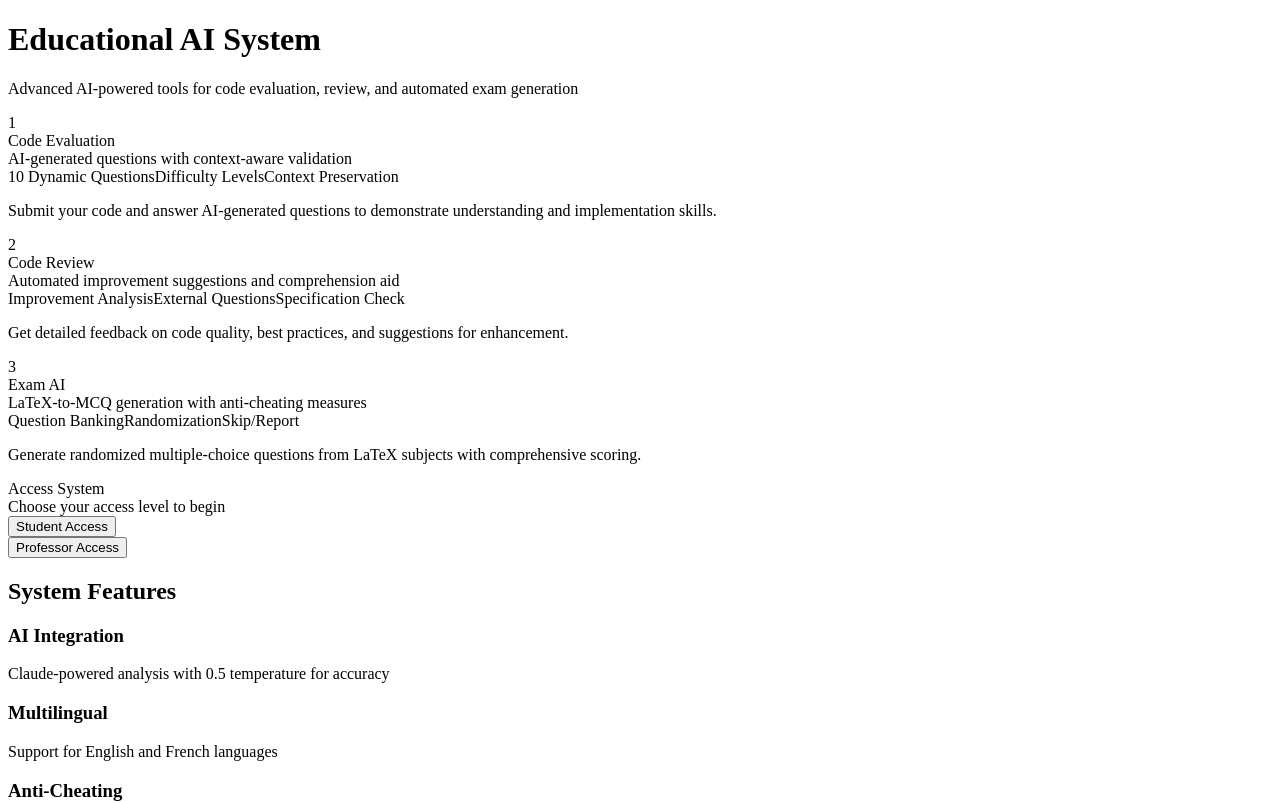
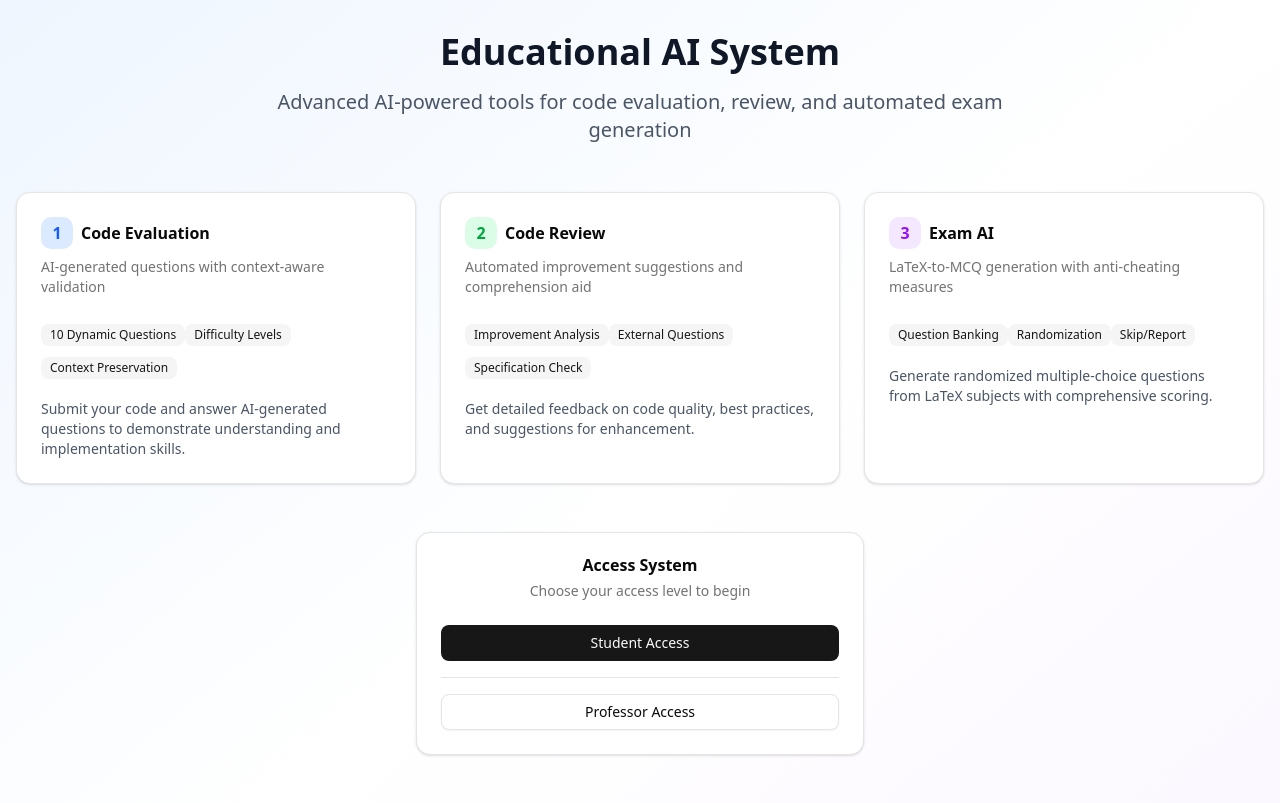
Before and after one commit to blackboxai-deploy/vibe-1757062899979, a Next.js app: page / in a window 1280 px wide. Shown: the top 803 px of the page. Built offline with nearby package versions, Linux system fonts and the light colour scheme.

Commit message:
Add src/app/layout.tsx

```diff
--- /dev/null
+++ b/src/app/layout.tsx
@@ -0,0 +1,21 @@
+import type { Metadata } from 'next'
+import './globals.css'
+
+export const metadata: Metadata = {
+  title: 'Educational AI System',
+  description: 'Advanced AI-powered tools for code evaluation, review, and automated exam generation',
+}
+
+export default function RootLayout({
+  children,
+}: {
+  children: React.ReactNode
+}) {
+  return (
+    <html lang="en">
+      <body className="antialiased">
+        {children}
+      </body>
+    </html>
+  )
+}
```
